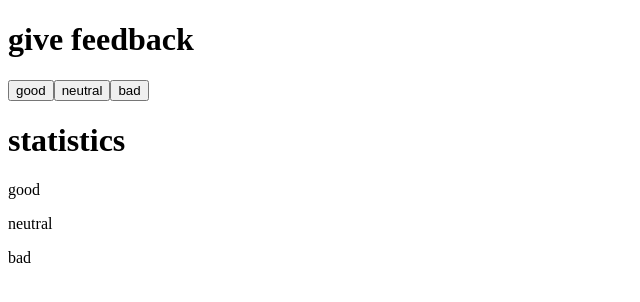
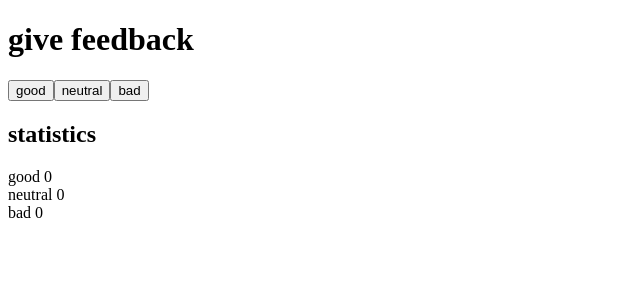
Before and after one commit to replacementorange/fs_part1, a React (Vite) app in the folder tehtavat/unicafe/: page / in a window 1280 px wide. Shown: the top 302 px of the page, without its empty margins (0-640 px from the left). Built offline with nearby package versions, Linux system fonts and the light colour scheme.

Commit message:
1.6: unicafe step 1

```diff
--- a/tehtavat/unicafe/src/App.jsx
+++ b/tehtavat/unicafe/src/App.jsx
@@ -1,13 +1,14 @@
 import { useState } from 'react'
 
-// Header
-const Header = (props) => {
-  return(
-    <h1>{props.header}</h1>
+// Button with click handler
+const Button = (props) => {
+  return (
+    <button onClick={props.onClick}>
+      {props.text}
+    </button>
   )
 }
 
-// Main app
 const App = () => {
   // save clicks of each button to its own state
   const [good, setGood] = useState(0)
@@ -16,22 +17,15 @@ const App = () => {
 
   return (
     <div>
+      <h1>give feedback</h1>
 
-      <div>
-      <Header header="give feedback"/>
+      <Button text = "good" onClick={() => setGood(good + 1)}/>
+      <Button text = "neutral" onClick={() => setNeutral(neutral + 1)}/>
+      <Button text = "bad" onClick={() => setBad(bad + 1)}/>
 
-      <button>good</button>
-      <button>neutral</button>
-      <button>bad</button>
+      <h2>statistics</h2>
 
-      <Header header="statistics"/>
-
-      <p>good</p>
-      <p>neutral</p>
-      <p>bad</p>
-
-      </div>
-
+      <p>good {good}<br/> neutral {neutral}<br/> bad {bad}</p>
     </div>
   )
 }
```
Also changed, not shown: 1 other file (tests, documents, lock files or other folders).
